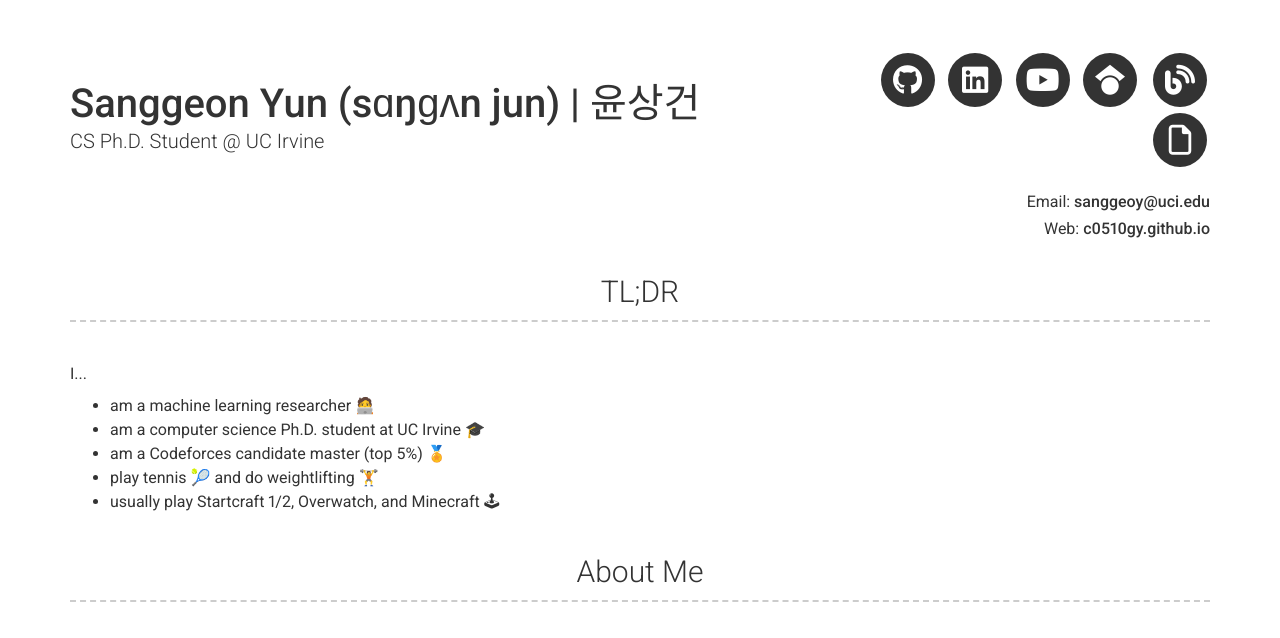
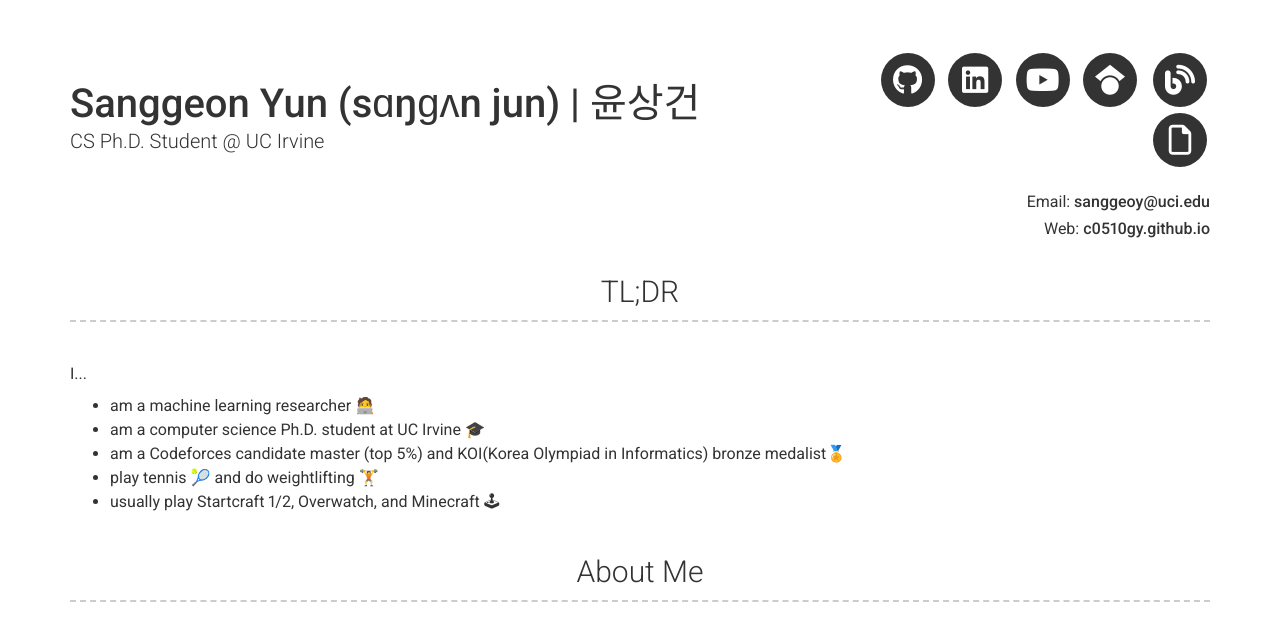
Before and after one commit to c0510gy/c0510gy.github.io, a Jekyll site: the page built from index.md, in a window 1280 px wide and 900 px high, cut to the strip 0-638 px from the top of the window. Built offline with Jekyll 4.4.1, drawn with Linux system fonts in a browser that asks for light colours.

Commit message:
Update TLDR.html

```diff
--- a/_includes/TLDR.html
+++ b/_includes/TLDR.html
@@ -6,7 +6,7 @@
       <ul>
         <li>am a machine learning researcher 🧑‍💻</li>
         <li>am a computer science Ph.D. student at UC Irvine 🎓</li>
-        <li>am a Codeforces candidate master (top 5%) 🏅</li>
+        <li>am a Codeforces candidate master (top 5%) and KOI(Korea Olympiad in Informatics) bronze medalist🏅</li>
         <li>play tennis 🎾 and do weightlifting 🏋️</li>
         <li>usually play Startcraft 1/2, Overwatch, and Minecraft 🕹</li>
       </ul>
```
